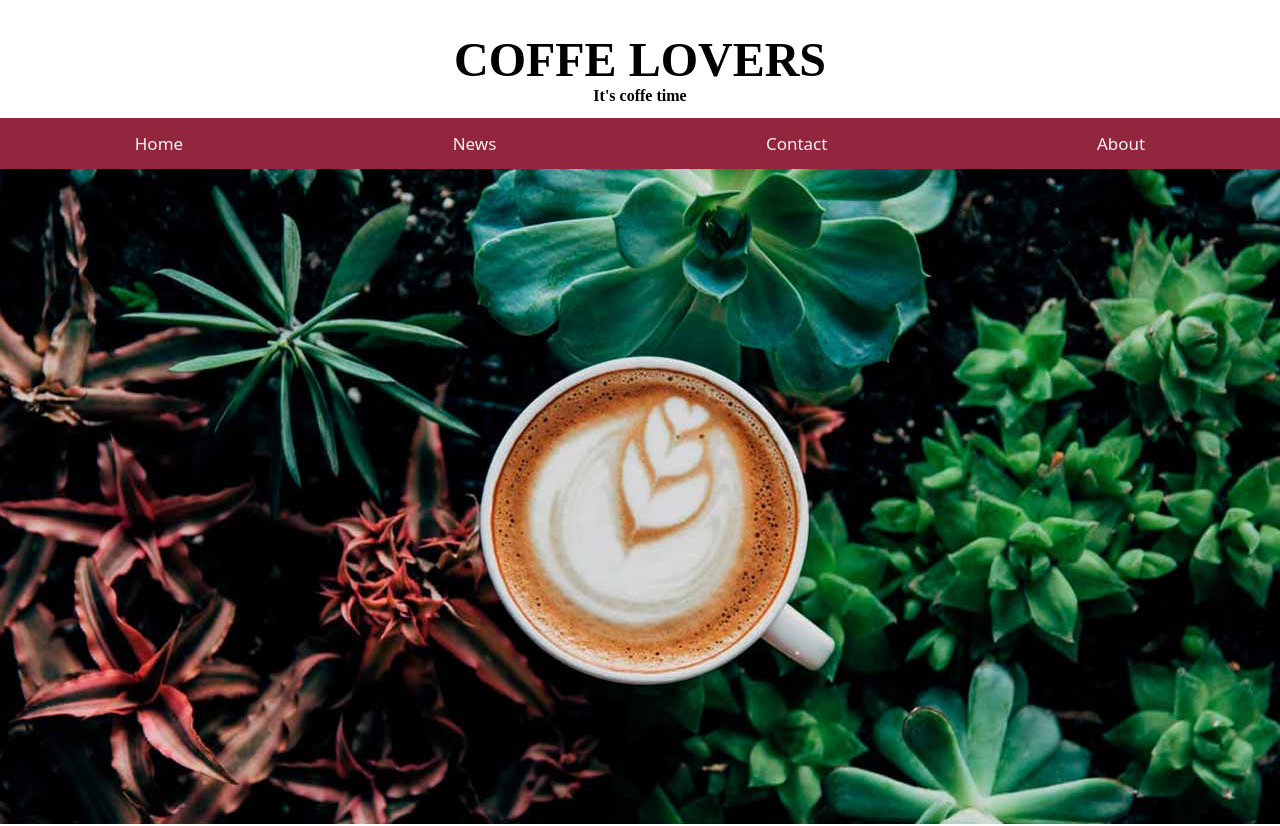
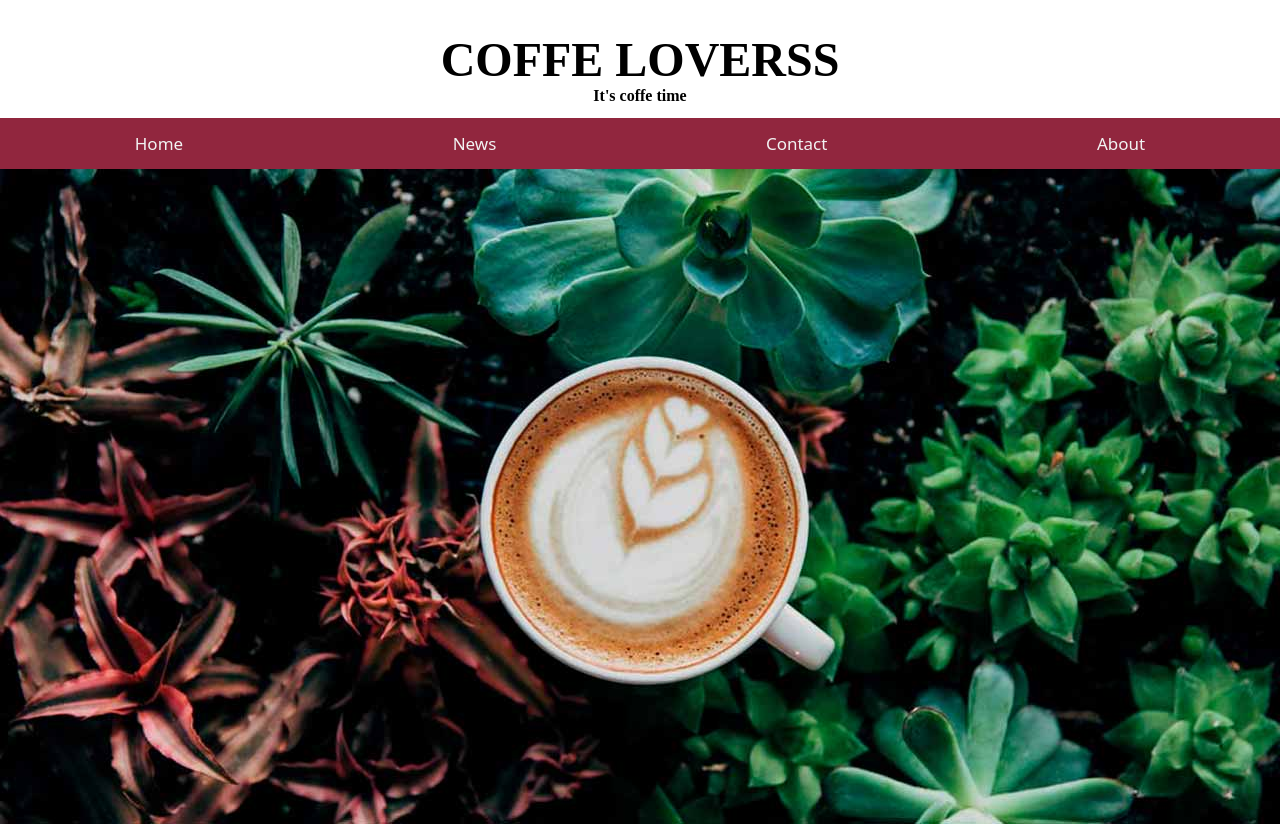
Before and after one commit to evillotaj/coffelovers, a plain HTML site: page index.html in a window 1280 px wide. Shown: the top 826 px of the page. Drawn offline with Linux system fonts and the light colour scheme; a web font is replaced by a local one.

Commit message:
cambio titulo

```diff
--- a/index.html
+++ b/index.html
@@ -16,7 +16,7 @@
 <body>
 
   <header class="section-header">
-    <h1 class="first-title">COFFE LOVERS</h1>
+    <h1 class="first-title">COFFE LOVERSS</h1>
     <h2 class="second-title">It's coffe time</h2>
   </header>
 
```
